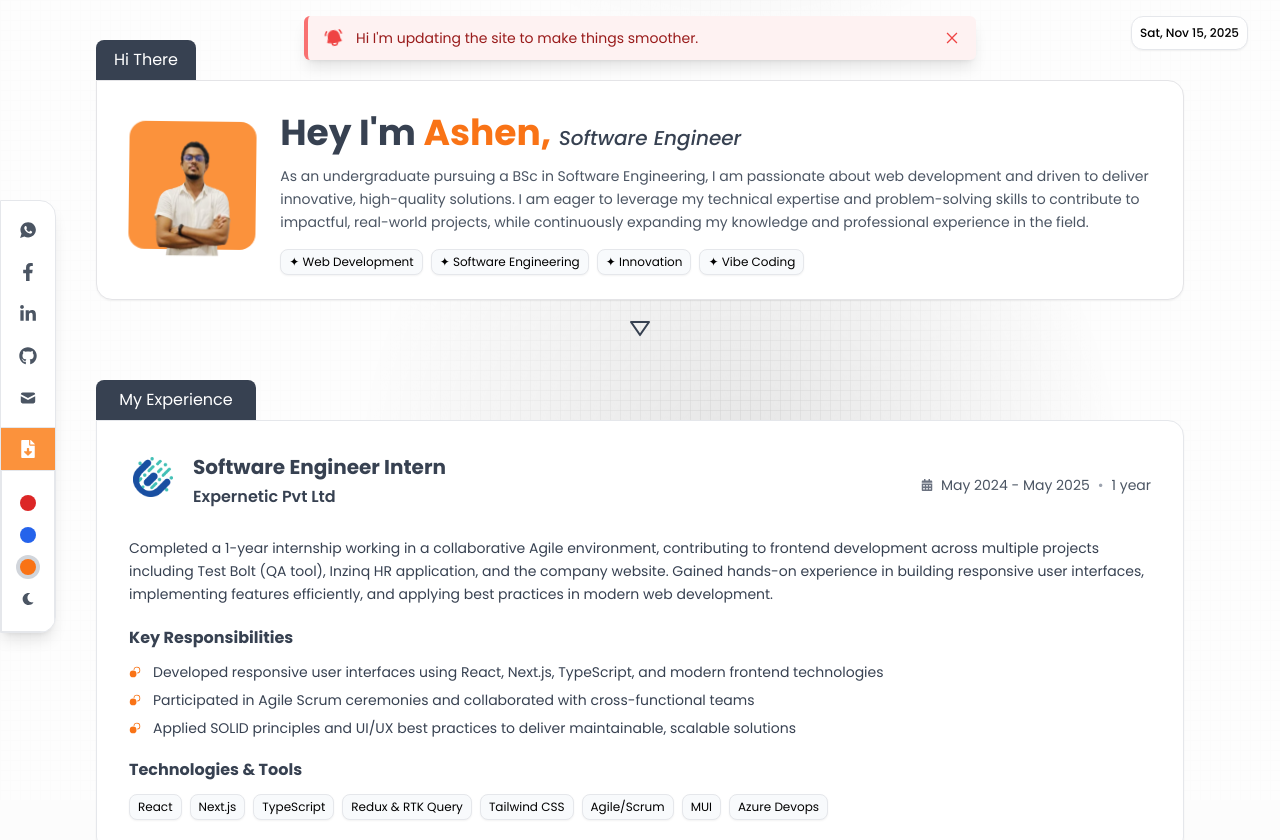
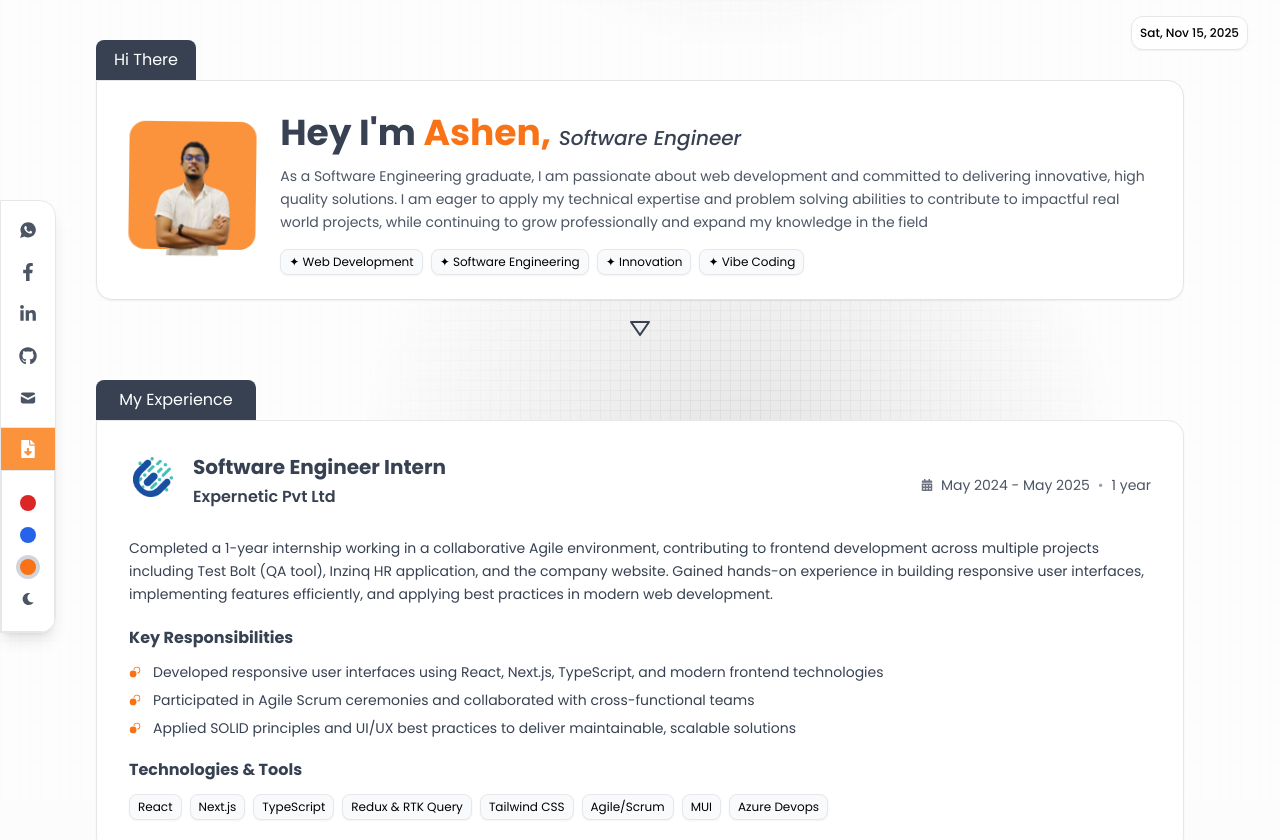
Before and after one commit to Ashen-sam/AshenSam-Portfolio-v2, a React (Vite) app: page / in a window 1280 px wide. Shown: the top 840 px of the page. Built offline with nearby package versions, Linux system fonts and the light colour scheme; a web font is replaced by a local one.

Commit message:
feat : changes in into and alert

```diff
--- a/src/components/MainLayout.jsx
+++ b/src/components/MainLayout.jsx
@@ -79,7 +79,7 @@ export const MainContent = () => {
 
                 {!showSplash && (
                     <>
-                        <AlertMessage />
+                        {/* <AlertMessage /> */}
 
                         <motion.div
                             animate={{}}
--- a/src/components/title/index.jsx
+++ b/src/components/title/index.jsx
@@ -72,7 +72,7 @@ const AboutMe = () => {
                             variants={jumpVariants}
                             className="text-[14px] dark:text-gray-200 text-gray-600 leading-relaxed mb-4"
                         >
-                            As an undergraduate pursuing a BSc in Software Engineering, I am passionate about web development and driven to deliver innovative, high-quality solutions. I am eager to leverage my technical expertise and problem-solving skills to contribute to impactful, real-world projects, while continuously expanding my knowledge and professional experience in the field.
+                            As a Software Engineering graduate, I am passionate about web development and committed to delivering innovative, high quality solutions. I am eager to apply my technical expertise and problem solving abilities to contribute to impactful real world projects, while continuing to grow professionally and expand my knowledge in the field
                         </motion.p>
 
                         <motion.div
```
